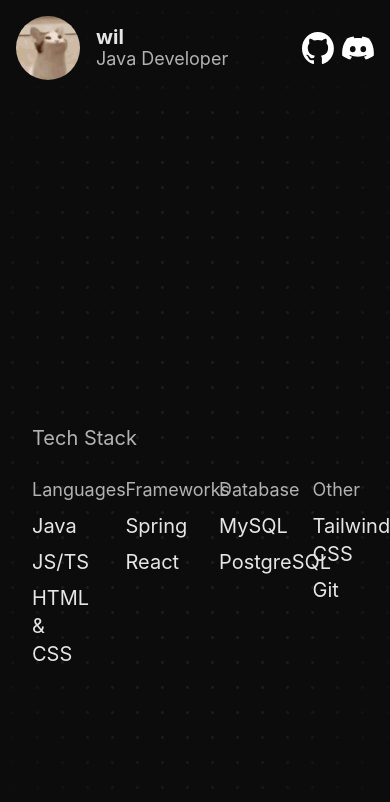
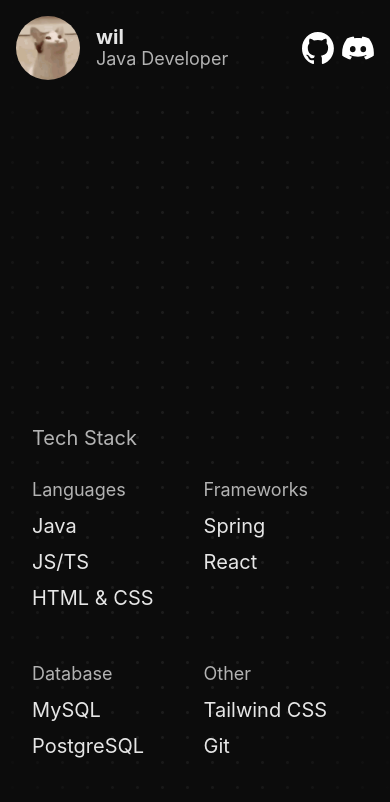
Before and after one commit to xWil/wil.gg-v2, a React (Vite) app: page / in a window 390 px wide. Shown: the top 802 px of the page. Built offline with nearby package versions, Linux system fonts and the light colour scheme.

Commit message:
Fixed issues with grid not resizing properly

```diff
--- a/src/components/home/techstack/StackGrid.tsx
+++ b/src/components/home/techstack/StackGrid.tsx
@@ -2,7 +2,7 @@
 
 function StackGrid() {
     return (
-        <div className="grid grid-cols-4 gap-12">
+        <div className="grid grid-cols-2 md:grid-cols-4 gap-12">
             <StackList title="Languages" items={["Java", "JS/TS", "HTML & CSS"]}/>
             <StackList title="Frameworks" items={["Spring", "React"]}/>
             <StackList title="Database" items={["MySQL", "PostgreSQL"]}/>
```
